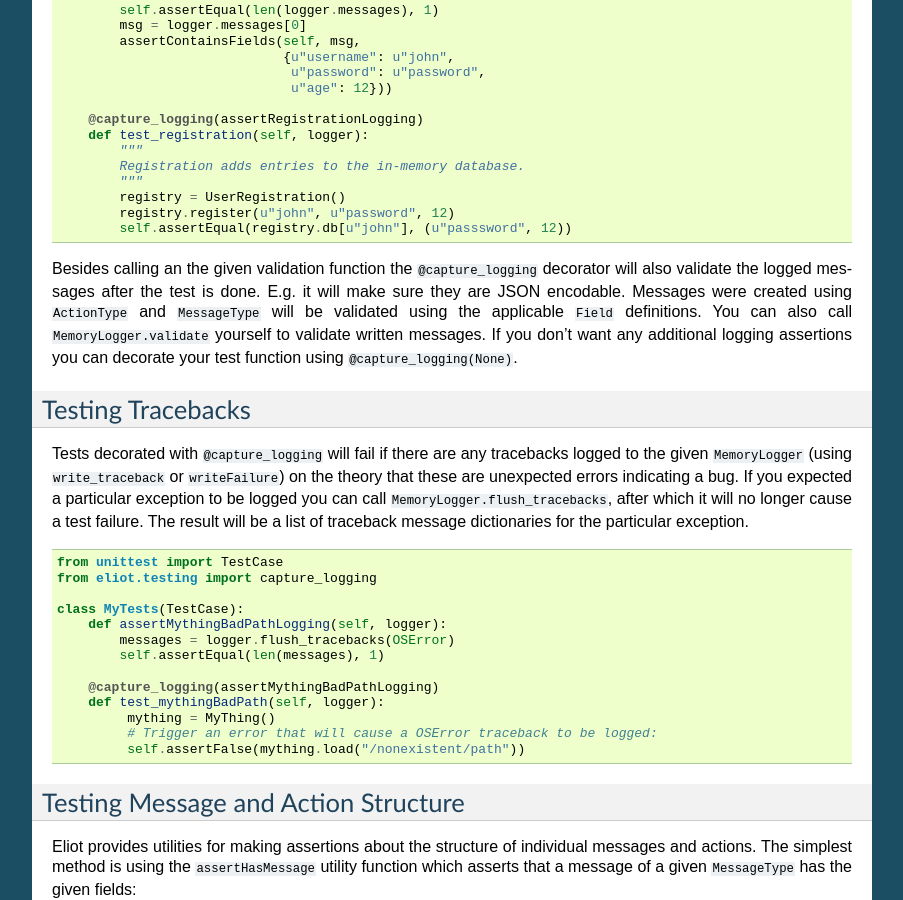
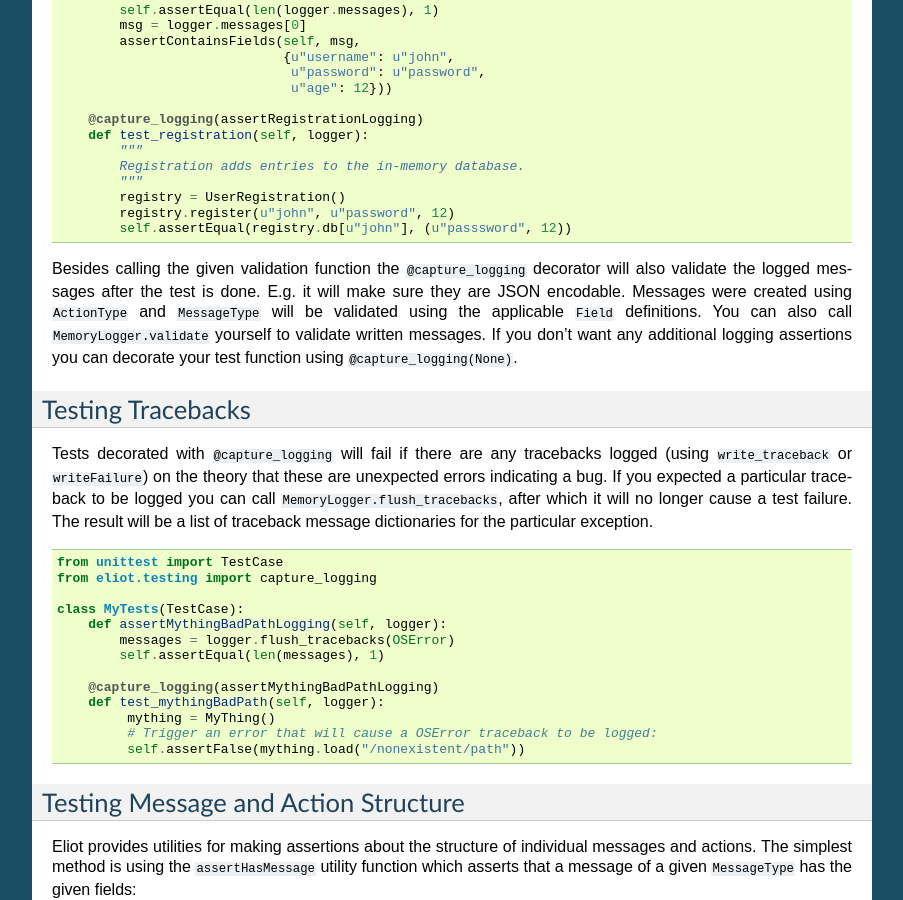
Before and after one commit to itamarst/eliot, a Sphinx documentation site: the page built from docs/source/types-testing.rst, in a window 1280 px wide and 900 px high, scrolled down 750 px. Shown: the whole window, without its empty margins (198-1101 px from the left). Built offline with Sphinx 7.4.7, drawn with Linux system fonts in a browser that asks for light colours.

Commit message:
Address review comment: Improve phrasing.

```diff
--- a/docs/source/types-testing.rst
+++ b/docs/source/types-testing.rst
@@ -60,7 +60,7 @@ Here's how we'd test it:
             self.assertEqual(registry.db[u"john"], (u"passsword", 12))
 
 
-Besides calling an the given validation function the ``@capture_logging`` decorator will also validate the logged messages after the test is done.
+Besides calling the given validation function the ``@capture_logging`` decorator will also validate the logged messages after the test is done.
 E.g. it will make sure they are JSON encodable.
 Messages were created using ``ActionType`` and ``MessageType`` will be validated using the applicable ``Field`` definitions.
 You can also call ``MemoryLogger.validate`` yourself to validate written messages.
@@ -70,8 +70,8 @@ If you don't want any additional logging assertions you can decorate your test f
 Testing Tracebacks
 ------------------
 
-Tests decorated with ``@capture_logging`` will fail if there are any tracebacks logged to the given ``MemoryLogger`` (using ``write_traceback`` or ``writeFailure``) on the theory that these are unexpected errors indicating a bug.
-If you expected a particular exception to be logged you can call ``MemoryLogger.flush_tracebacks``, after which it will no longer cause a test failure.
+Tests decorated with ``@capture_logging`` will fail if there are any tracebacks logged (using ``write_traceback`` or ``writeFailure``) on the theory that these are unexpected errors indicating a bug.
+If you expected a particular traceback to be logged you can call ``MemoryLogger.flush_tracebacks``, after which it will no longer cause a test failure.
 The result will be a list of traceback message dictionaries for the particular exception.
 
 .. code-block:: python
```
